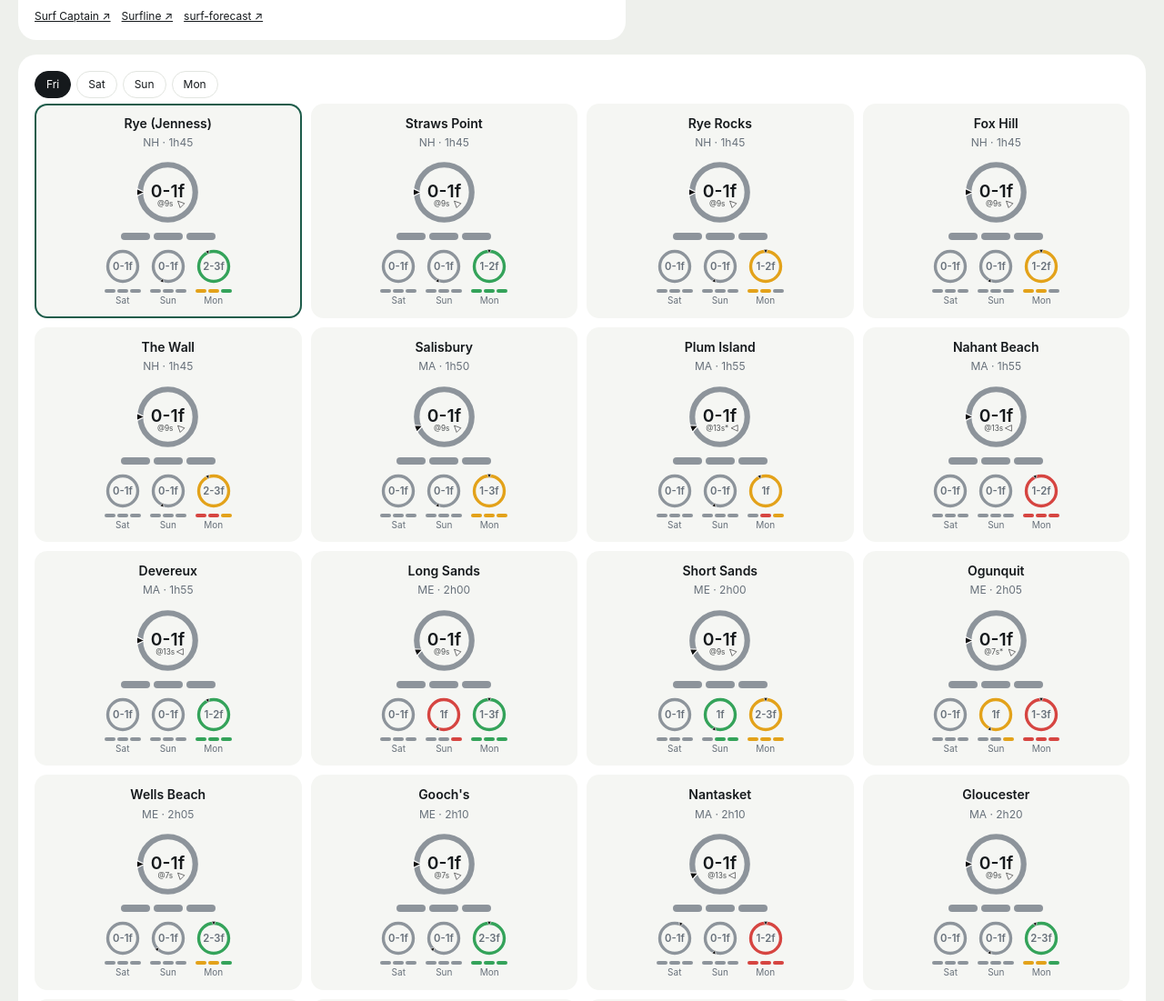
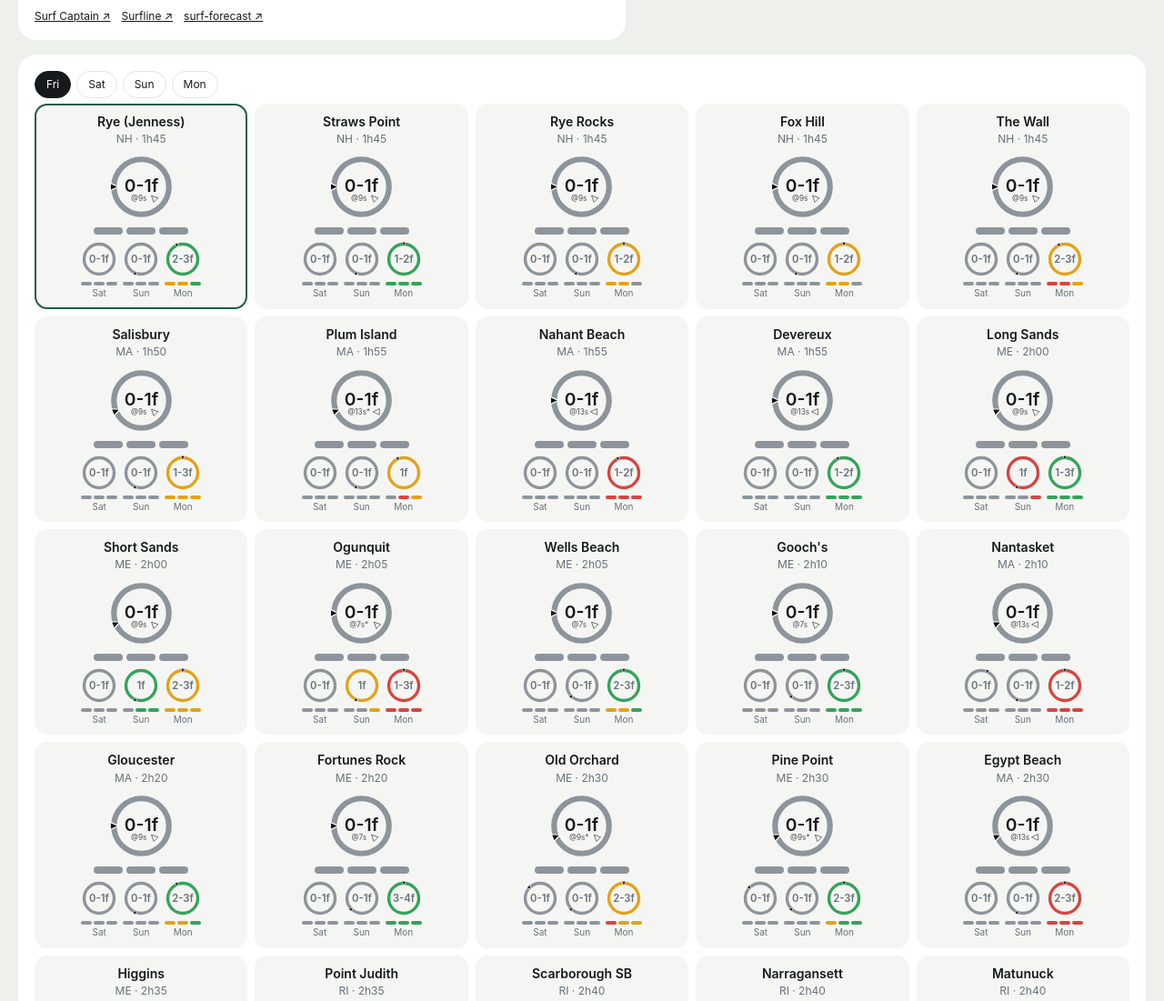
Before and after one commit to mojo9lang9/surf-blend, a plain HTML site: page index.html in a window 1280 px wide. Shown: the part 917-2018 px from the top of the page at 91% size. Drawn offline with Linux system fonts and the light colour scheme; no server answers.

Commit message:
Five tiles per row, tighter tile spacing
Co-Authored-By: Claude Opus 5.5 <noreply@anthropic.com>
Claude-Session: https://claude.ai/code/session_01T7aMGCmR5kcXcaigYFQiZx

```diff
--- a/index.html
+++ b/index.html
@@ -78,18 +78,19 @@ a { color: inherit; }
 .pills.sm { gap: 2px; margin-top: 3px; width: 40px; }
 .pills.sm .pill { height: 4px; }
 /* tile grid */
-.tiles { display: grid; grid-template-columns: repeat(4, minmax(0, 1fr)); gap: 10px; }
-@media (max-width: 1100px) { .tiles { grid-template-columns: repeat(3, minmax(0, 1fr)); } }
-@media (max-width: 800px) { .tiles { grid-template-columns: repeat(2, minmax(0, 1fr)); } }
+.tiles { display: grid; grid-template-columns: repeat(5, minmax(0, 1fr)); gap: 8px; }
+@media (max-width: 1150px) { .tiles { grid-template-columns: repeat(4, minmax(0, 1fr)); } }
+@media (max-width: 900px) { .tiles { grid-template-columns: repeat(3, minmax(0, 1fr)); } }
+@media (max-width: 680px) { .tiles { grid-template-columns: repeat(2, minmax(0, 1fr)); } }
 @media (max-width: 480px) { .tiles { grid-template-columns: 1fr; } }
-.tile { all: unset; box-sizing: border-box; display: flex; flex-direction: column; gap: 8px; padding: 12px; border-radius: 14px; background: var(--soft); cursor: pointer; min-width: 0; }
+.tile { all: unset; box-sizing: border-box; display: flex; flex-direction: column; gap: 6px; padding: 10px 6px; border-radius: 14px; background: var(--soft); cursor: pointer; min-width: 0; }
 .tile:hover { outline: 1px solid var(--line); }
 .tile[aria-current="true"] { box-shadow: inset 0 0 0 2px var(--accent); }
 .tile:focus-visible { outline: 2px solid var(--accent); }
 .tmain { display: flex; gap: 12px; align-items: center; }
 .tmain .ringcol { width: 92px; }
 .tday { min-width: 0; }
-.tile .rdays { display: flex; justify-content: center; gap: 8px; margin-top: 0; }
+.tile .rdays { display: flex; justify-content: center; gap: 4px; margin-top: 0; }
 .tile .rday { display: flex; flex-direction: column; align-items: center; font-size: 10px; color: var(--muted); }
 .zipform { display: inline-flex; align-items: center; gap: 6px; margin-left: 10px; flex-wrap: wrap; }
 .zipform label { color: var(--muted); }
@@ -165,7 +166,7 @@ a { color: inherit; }
 
   <p class="foot">Feet blend Surf Captain 50 / Surfline 25 / surf-forecast 25. Color is Surf Captain's clean / fair / choppy, stepped up where a headland or second face shelters the wind. Ranked by size × conditions, then drive. Triangles point the way wind and swell travel; wind shows above 5 mph.</p>
 </div>
-<script src="calc.js?v=20261120c"></script>
-<script src="app.js?v=20261120c"></script>
+<script src="calc.js?v=20261120d"></script>
+<script src="app.js?v=20261120d"></script>
 </body>
 </html>
```
